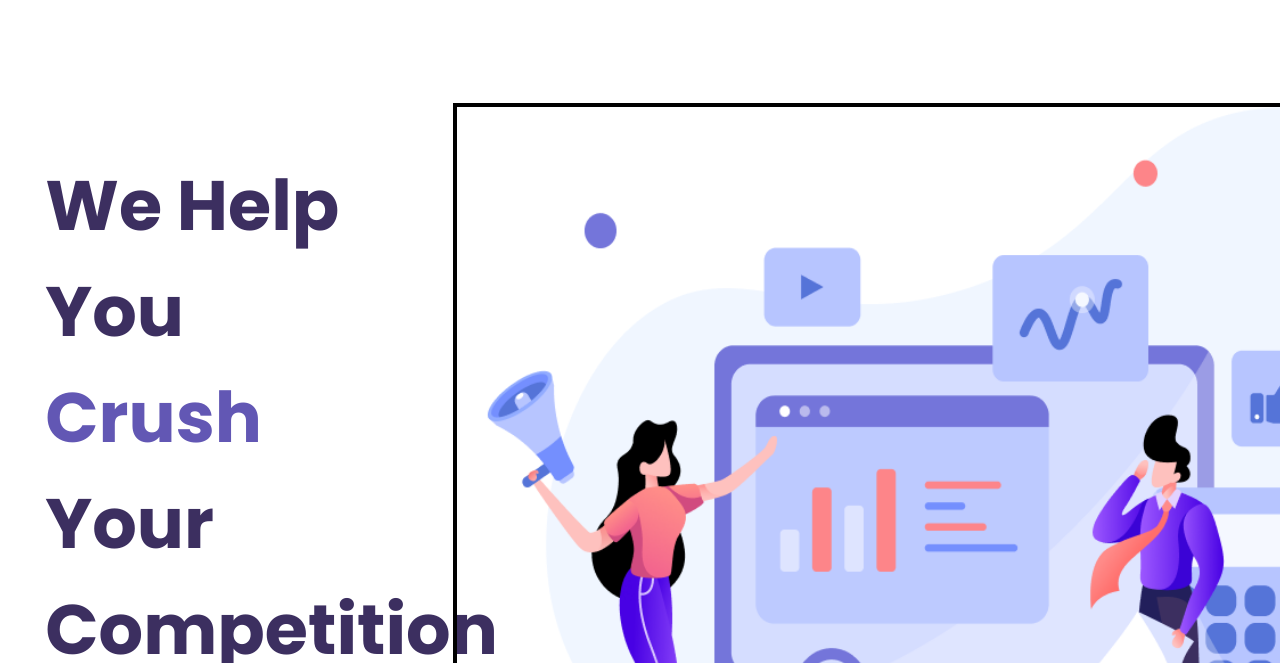
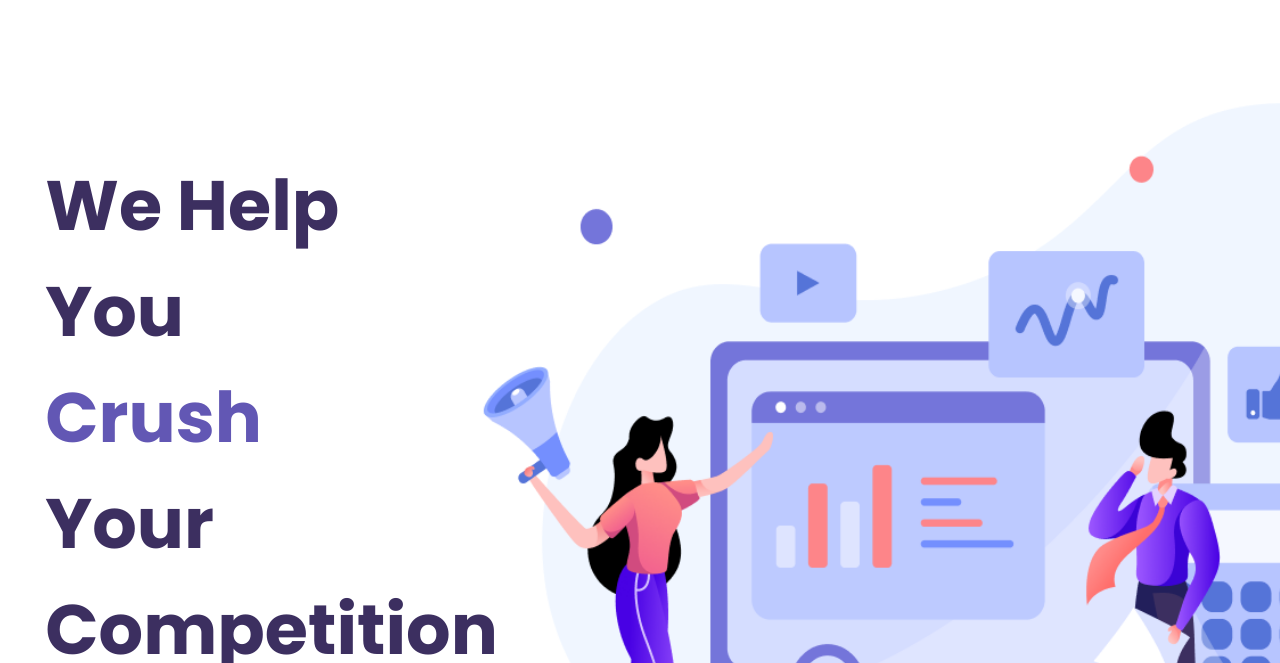
Before and after one commit to Nagananda1999/CSS_Challenges-and-HTML_Projects, a plain HTML site: page HTML-CSS-Projects/live-class-project-04/index.html in a window 1280 px wide. Shown: the part 137-800 px from the top of the page. Drawn offline with Linux system fonts and the light colour scheme.

Commit message:
Small changes made in Project-4

```diff
--- a/HTML-CSS-Projects/live-class-project-04/style.css
+++ b/HTML-CSS-Projects/live-class-project-04/style.css
@@ -95,10 +95,10 @@
     margin-top: 50px;
 }
 .banner-container>div:nth-child(2){
-    border: 2px solid black;
+    /* border: 2px solid black; */
 
 }
 .banner-container>div:nth-child(2) img{
-    border: 2px solid black;
+    /* border: 2px solid black; */
     width: 1000px;
 }
```
